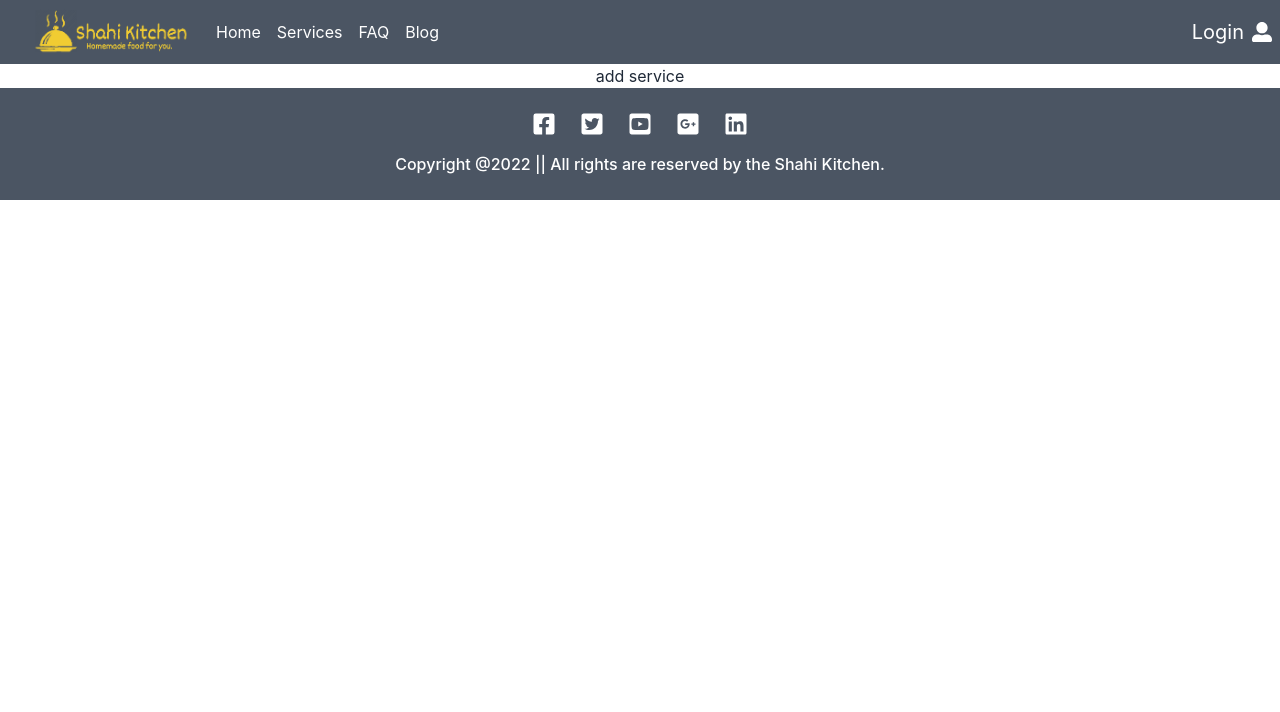
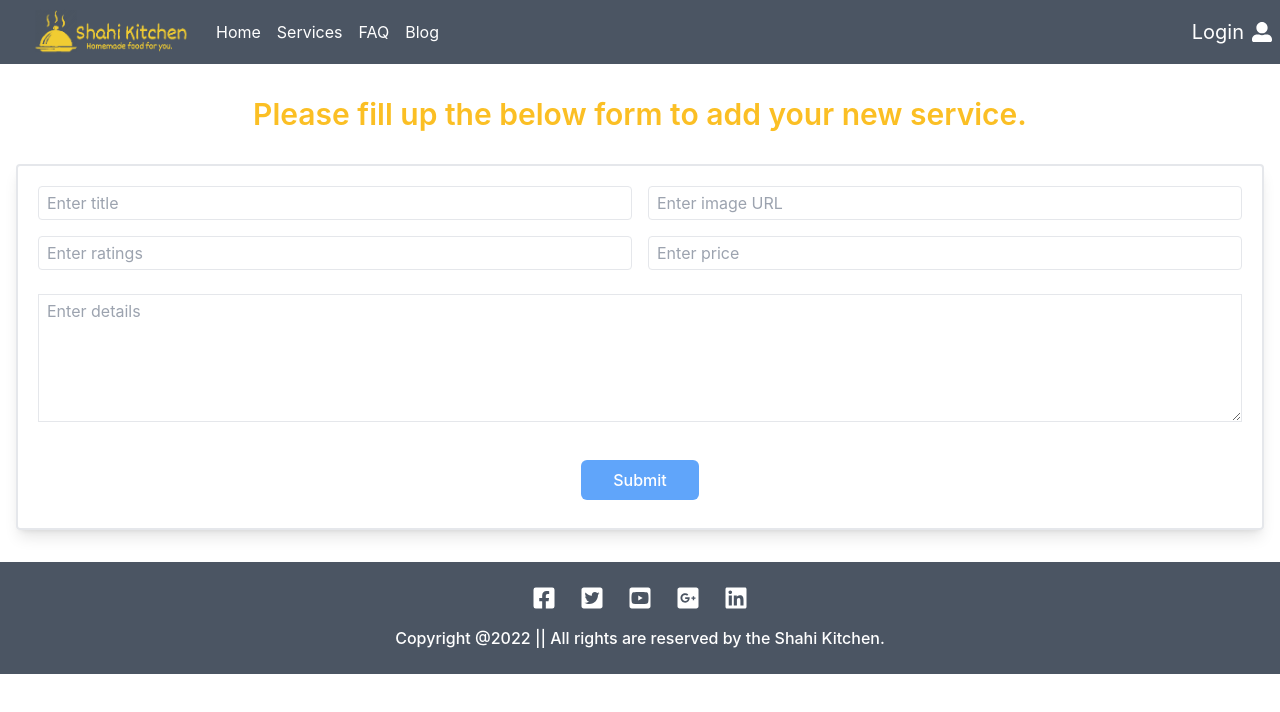
Before and after one commit to zakiralhasan/shahi-kitchen-client, a React (Create React App) app: page /add-services in a window 1280 px wide. Shown: the top 712 px of the page. Built offline with nearby package versions, Linux system fonts and the light colour scheme; no server answers.

Commit message:
add services page design done

```diff
--- a/src/Pages/AddServices/AddServices.js
+++ b/src/Pages/AddServices/AddServices.js
@@ -3,7 +3,54 @@ import React from "react";
 const AddServices = () => {
   return (
     <div>
-      <h1>add service</h1>
+      <h1 className="text-amber-400 text-3xl font-semibold my-8">
+        Please fill up the below form to add your new service.
+      </h1>
+      <div className="border-2 rounded mx-4 my-8 p-5 shadow-lg">
+        <form>
+          <div className="grid sm:grid-cols-2 gap-4">
+            <input
+              className="border outline-none px-2 py-1 rounded"
+              type="text"
+              name="title"
+              placeholder="Enter title"
+              required
+            />
+            <input
+              className="border outline-none px-2 py-1 rounded"
+              type="text"
+              name="imgURL"
+              placeholder="Enter image URL"
+              required
+            />
+            <input
+              className="border outline-none px-2 py-1 rounded"
+              type="number"
+              name="ratings"
+              placeholder="Enter ratings"
+              required
+            />
+            <input
+              className="border outline-none px-2 py-1 rounded"
+              type="text"
+              name="price"
+              placeholder="Enter price"
+              required
+            />
+          </div>
+          <div className="my-6">
+            <textarea
+              className="w-full border outline-none px-2 py-1 h-32"
+              name="details"
+              placeholder="Enter details"
+              required
+            ></textarea>
+          </div>
+          <button className="bg-blue-400 text-white px-8 my-2 py-2 rounded-md font-medium hover:bg-gray-700">
+            Submit
+          </button>
+        </form>
+      </div>
     </div>
   );
 };
```
